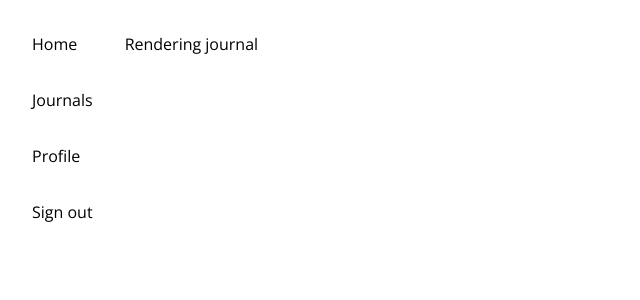
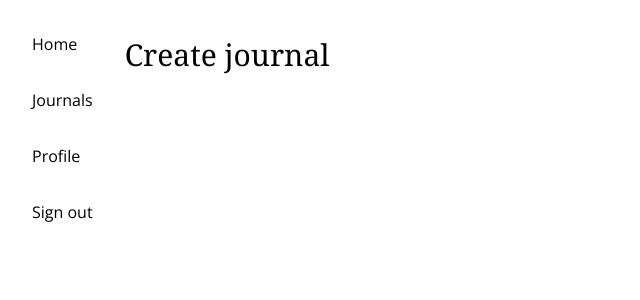
Before and after one commit to mercedesb/continuous-reflection-client, a React (Create React App) app: page /journals/new in a window 1280 px wide. Shown: the top 300 px of the page, without its empty margins (0-640 px from the left). Built offline with nearby package versions, Linux system fonts and the light colour scheme; sample sign-in values are in the browser's storage; a web font is replaced by a local one.

Commit message:
add route for creating new journal

```diff
--- a/src/App.js
+++ b/src/App.js
@@ -1,6 +1,7 @@
 import React from 'react'
 import { BrowserRouter, Switch, Route } from 'react-router-dom'
 import {
+  AddNewJournal,
   AuthenticatedRoute,
   Login,
   TokenHandler,
@@ -12,6 +13,7 @@ export default function App() {
   return (
     <BrowserRouter>
       <Switch>
+        <AuthenticatedRoute path='/journals/new' component={() => <AddNewJournal />} />
         <AuthenticatedRoute path='/journals/:id' component={() => <div>Rendering journal</div>} />
         <AuthenticatedRoute path='/journals' component={JournalListContainer} />
         <Route path='/token'>
--- /dev/null
+++ b/src/domains/Journal/AddNewJournal.js
@@ -0,0 +1,5 @@
+import React from 'react'
+
+export function AddNewJournal(props) {
+  return <h1>Create journal</h1>
+}
--- /dev/null
+++ b/src/domains/Journal/index.js
@@ -0,0 +1 @@
+export { AddNewJournal } from './AddNewJournal'
--- a/src/domains/JournalList/JournalListContainer.js
+++ b/src/domains/JournalList/JournalListContainer.js
@@ -1,6 +1,7 @@
 import React from 'react'
+import { Link } from 'react-router-dom'
 import { useApi } from 'hooks'
-import { Loading } from '_shared'
+import { Loading, Button } from '_shared'
 
 export function JournalListContainer() {
   const journals = useApi('journals')
@@ -8,6 +9,9 @@ export function JournalListContainer() {
   return (
     <div>
       <h1>Your journals</h1>
+      <Button color='purple-200'>
+        <Link to='/journals/new'>Add Journal</Link>
+      </Button>
       {!journals ? <Loading /> : journals.map(j => <div key={j.id}>{j.name}</div>)}
     </div>
   )
--- a/src/domains/index.js
+++ b/src/domains/index.js
@@ -1,3 +1,4 @@
 export * from './Auth'
 export * from './Home'
+export * from './Journal'
 export * from './JournalList'
```
